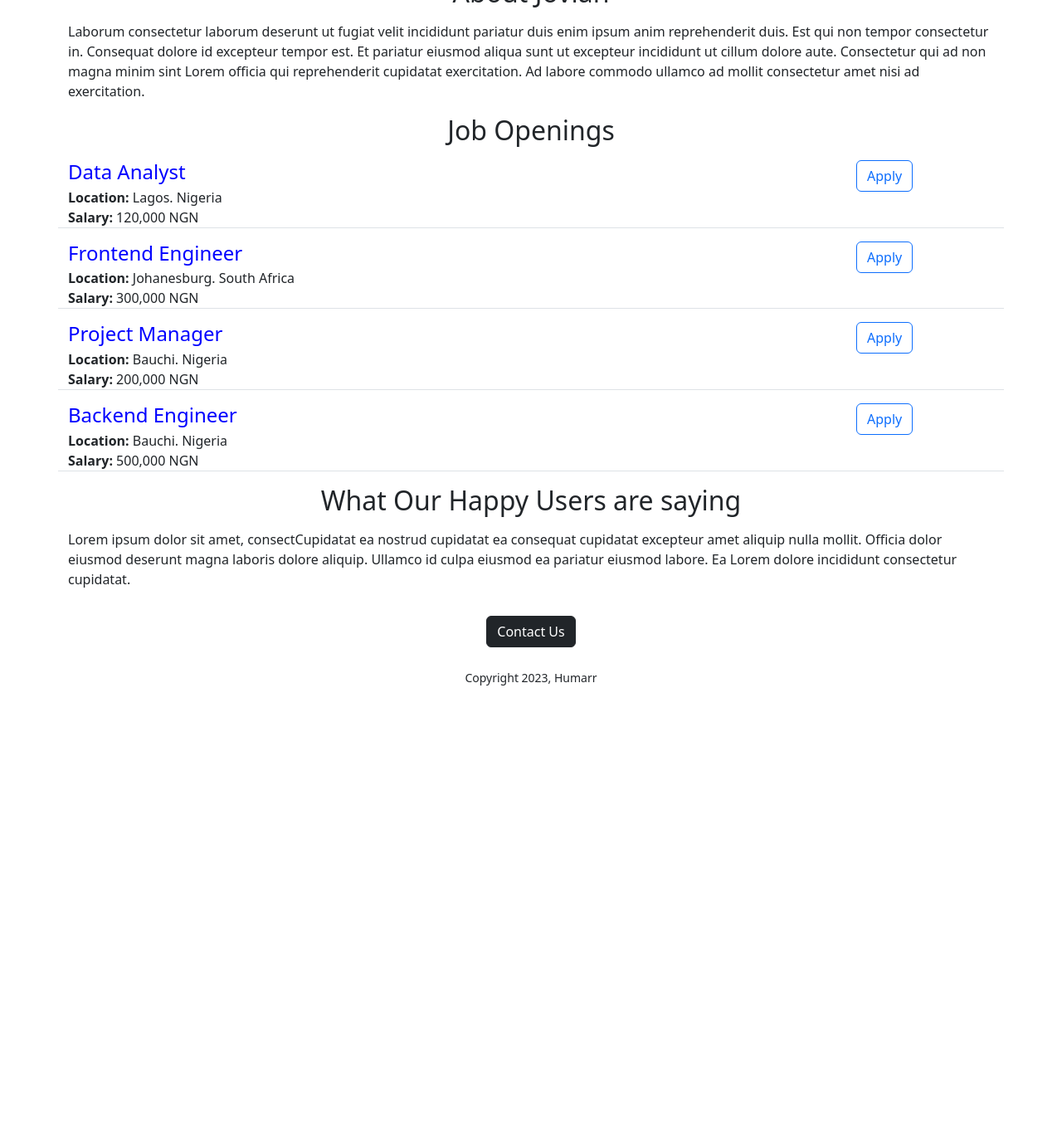
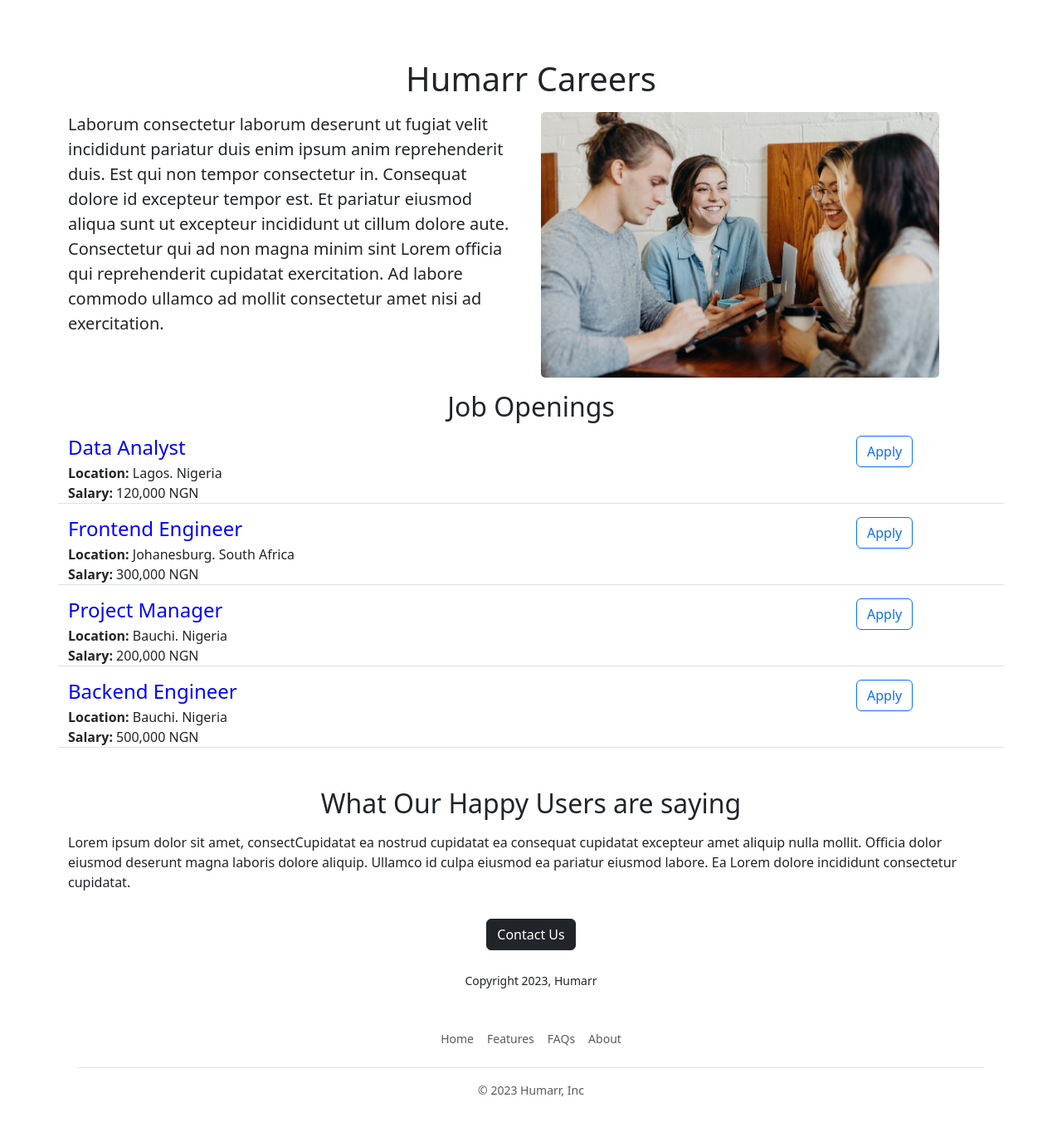
Before and after one commit to Humarr/webapp_flask, a Flask app: page / in a window 1280 px wide. Shown: the part 961-2325 px from the top of the page at 83% size. Before the commit the page ends 1787 px from the top, so only its background shows below. Run offline with Flask 3, Linux system fonts and the light colour scheme.

Commit message:
functional and aesthetic improvements

```diff
--- /dev/null
+++ b/templates/footer.html
@@ -0,0 +1,14 @@
+
+  <div class="container">
+    <footer class=" py-3 my-4">
+
+      <ul class="nav justify-content-center border-bottom pb-3 mb-3">
+        <li class="nav-item"><a href="#" class="nav-link px-2 text-body-secondary">Home</a></li>
+        <li class="nav-item"><a href="#" class="nav-link px-2 text-body-secondary">Features</a></li>
+        <li class="nav-item"><a href="#" class="nav-link px-2 text-body-secondary">FAQs</a></li>
+        <li class="nav-item"><a href="#" class="nav-link px-2 text-body-secondary">About</a></li>
+      </ul>
+      <p class=" mb-0 text-body-secondary">&copy; 2023 Humarr, Inc</p>
+    </footer>
+
+  </div>
--- a/templates/home.html
+++ b/templates/home.html
@@ -18,15 +18,19 @@
 
   </head>
   <body>
+    <img
+    class="img-fluid" id ="img"
+    src="/static/career.jpg"
+    >
+    <div>
+      {% include "nav.html" %}
+    </div>
     <div class="container">
       <h1 class = "text-center mt-3 mb-3">{{company_name}} Careers</h1>
-      <img
-      class="img-fluid" id ="img"
-      src="https://images.unsplash.com/photo-1507679799987-c73779587ccf?ixlib=rb-4.0.3&ixid=MnwxMjA3fDB8MHxzZWFyY2h8M3x8Y2FyZWVyfGVufDB8fDB8fA%3D%3D&auto=format&fit=crop&w=500&q=60"
-      >
 
-      <h2 class = "text-center mt-3 mb-3">About Jovian</h2>
-      <p class="body">
+      <div class="row">
+        <div class="col-md-6">
+          <p class="lead">
             Laborum consectetur laborum deserunt ut fugiat velit incididunt pariatur
             duis enim ipsum anim reprehenderit duis. Est qui non tempor consectetur
             in. Consequat dolore id excepteur tempor est. Et pariatur eiusmod aliqua
@@ -35,6 +39,14 @@
             exercitation. Ad labore commodo ullamco ad mollit consectetur amet nisi
             ad exercitation.
           </p>
+        </div>
+
+      <div class="d-none d-md-block col-md-6">
+      <img
+      src="/static/people.jpg" style="height:320px; border-radius:5px;">
+      </div>
+
+      </div>
 
       <h2 class = "text-center mt-3 mb-3">Job Openings</h2>
       <div >
@@ -42,7 +54,7 @@
           {%include "jobs.html" %}
         {% endfor %}
             </div>
-      <h2 class = "text-center mt-3 mb-3">What Our Happy Users are saying</h2>
+      <h2 class = "text-center mt-5 mb-3">What Our Happy Users are saying</h2>
       <p class="body">
         Lorem ipsum dolor sit amet, consectCupidatat ea nostrud cupidatat ea
         consequat cupidatat excepteur amet aliquip nulla mollit. Officia dolor
@@ -51,12 +63,13 @@
         cupidatat.
       </p>
       <div class = "text-center">
-        <button class="btn btn-dark mt-3" type="button" >Contact Us</button>
+        <a class="btn btn-dark mt-3" type="button" href="mailto:saaduumar42@gmail.com?subject=What's your question?" >Contact Us</a>
 
     </div>
     <div class = "text-center mt-4">
     <small>
       Copyright 2023, Humarr
+      {% include "footer.html" %}
     </small>
     </div>
     </div>
--- a/templates/jobs.html
+++ b/templates/jobs.html
@@ -1,5 +1,5 @@
 <div style="margin-bottom: 16px" class="border-bottom mb-8 row">
-<div class=col-10>
+<div class="col-10">
     <h4
     style="color: #0000ff; margin-bottom: 4px">
       {{job[1].strip().title()}}
@@ -10,6 +10,6 @@
     {% endif %}
   </div>
   <div class="col-2">
-  <button type="button" class="btn btn-outline-primary">Apply</button>
+  <a type="button" class="btn btn-outline-primary" href="mailto:saaduumar42@gmail.com?subject=Application for {{job[1].title()}}">Apply</a>
   </div>
 </div>
--- /dev/null
+++ b/templates/nav.html
@@ -0,0 +1,9 @@
+<nav class="navbar bg-body-tertiary fixed-top">
+    <div class="container-fluid">
+      <a class="navbar-brand" href="#">
+        <img src="/static/logo.svg" alt="Logo" width="30" height="24" class="d-inline-block align-text-top">
+        Humarr Careers
+      </a>
+    </div>
+  </nav>
+  <div style= "height:56px;"></div>
```
Also changed, not shown: static/logo.svg (added), static/people.jpg (added). Lines whose indentation alone changed are shown as unchanged.
